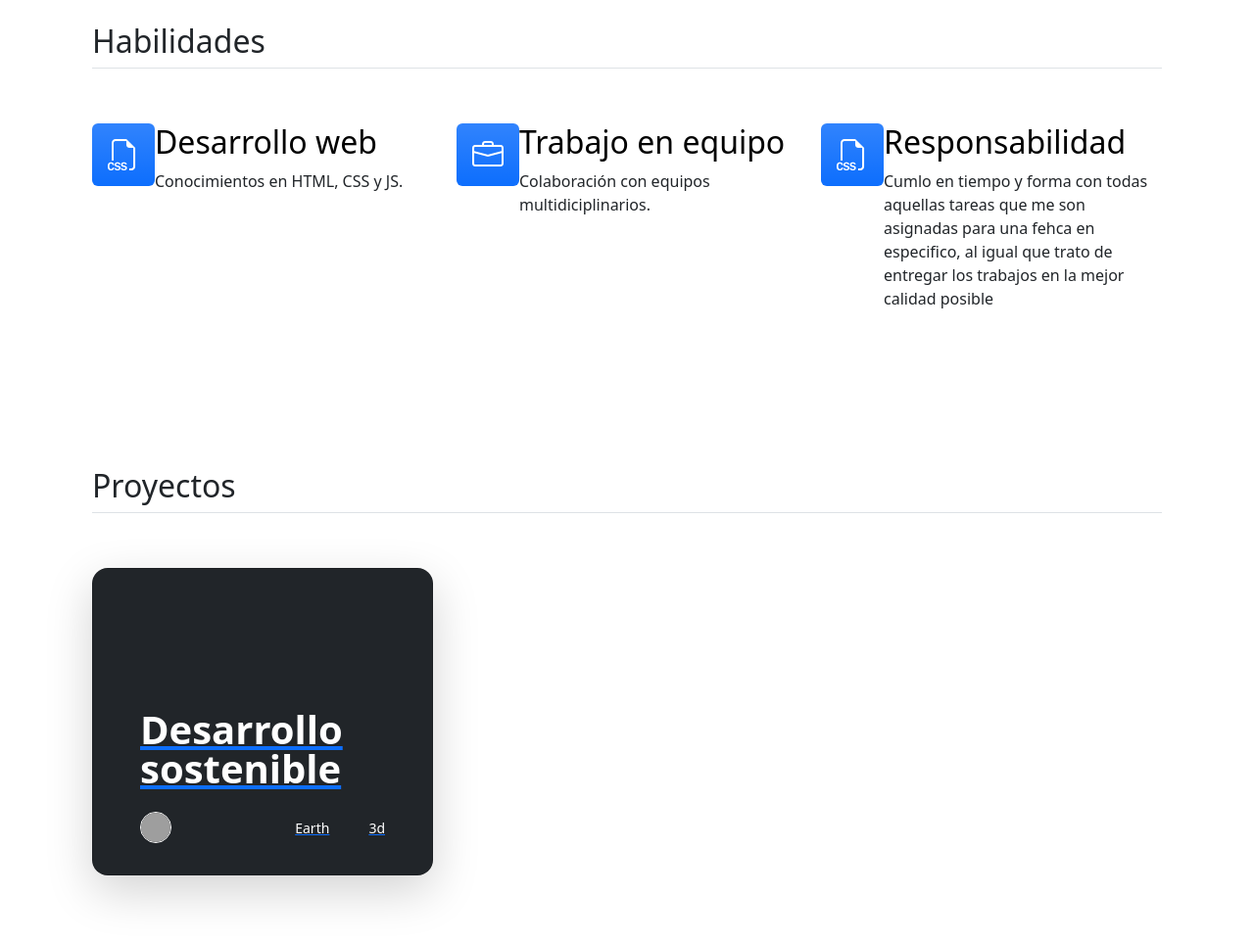
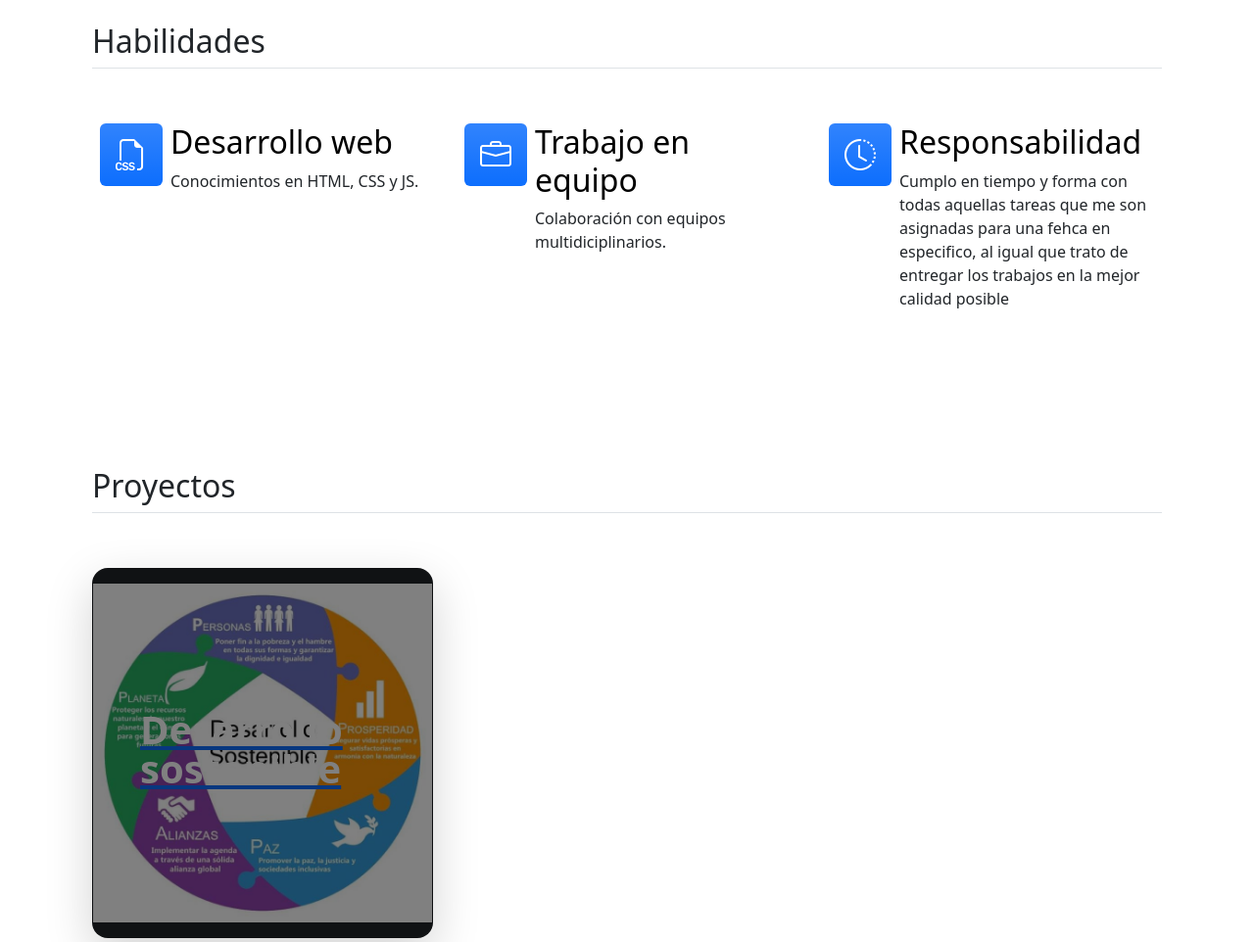
Before and after one commit to ibt21/Portafolio-b7-g1, a plain HTML site: page portafolio.html in a window 1280 px wide. Shown: the part 820-1782 px from the top of the page at 98% size. Drawn offline with nearby package versions, Linux system fonts and the light colour scheme; grey boxes are pictures that could not be loaded.

Commit message:
actualización

```diff
--- a/portafolio.html
+++ b/portafolio.html
@@ -50,7 +50,7 @@
             class="d-block mx-lg-auto img-fluid" alt="Bootstrap Themes" width="700" height="500" loading="lazy">
         </div>
         <div class="col-lg-6">
-          <h1 class="display-5 fw-bold text-body-emphasis lh-1 mb-3">Ivette Orihuela</h1>
+          <h1 id="app" class="display-5 fw-bold text-body-emphasis lh-1 mb-3">Ivette Orihuela</h1>
           <p class="lead">Principiante en el desarrollo front-end. Me gustan los gatos, los cubos rubick, las Twice y
             Nsqk</p>
           <div class="d-grid gap-2 d-md-flex justify-content-md-start">
@@ -63,10 +63,10 @@
 
     <section id="habilidades" class="container px-4 py-5" id="hanging-icons">
       <h2 class="pb-2 border-bottom">Habilidades</h2>
-      <div class="row g-4 py-5 row-cols-1 row-cols-lg-3">
+      <div class="row g-4 py-5 row-cols-1 row-cols-lg-3 ">
         <div class="col d-flex align-items-start">
           <div
-            class="d-inline-flex align-items-center justify-content-center text-bg-primary bg-gradient fs-2 py-2 px-3 rounded">
+            class="d-inline-flex align-items-center justify-content-center text-bg-primary bg-gradient fs-2 py-2 px-3 mt-0 m-2 rounded">
             <i class="bi-filetype-css"></i>
           </div>
           <div>
@@ -76,7 +76,7 @@
         </div>
         <div class="col d-flex align-items-start">
           <div
-            class="d-inline-flex align-items-center justify-content-center text-bg-primary bg-gradient fs-2 py-2 px-3 rounded">
+            class="d-inline-flex align-items-center justify-content-center text-bg-primary bg-gradient fs-2 py-2 px-3 mt-0 m-2 rounded">
             <i class="bi-briefcase"></i>
           </div>
           <div>
@@ -86,12 +86,12 @@
         </div>
         <div class="col d-flex align-items-start">
           <div
-            class="d-inline-flex align-items-center justify-content-center text-bg-primary bg-gradient fs-2 py-2 px-3 rounded">
-            <i class="bi-filetype-css"></i>
+            class="d-inline-flex align-items-center justify-content-center text-bg-primary bg-gradient fs-2 py-2 px-3 mt-0 m-2 rounded">
+            <i class="bi bi-clock-history"></i>
           </div>
           <div>
             <h3 class="fs-2 text-body-emphasis">Responsabilidad</h3>
-            <p>Cumlo en tiempo y forma con todas aquellas tareas que me son asignadas para una fehca en especifico, al
+            <p>Cumplo en tiempo y forma con todas aquellas tareas que me son asignadas para una fehca en especifico, al
               igual que trato de entregar los trabajos en la mejor calidad posible</p>
           </div>
         </div>
@@ -103,30 +103,19 @@
 
       <div class="row row-cols-1 row-cols-lg-3 align-items-stretch g-4 py-5">
         <div class="col">
-          <a href="">
+          <a href="https://desarrollo-sostenible.vercel.app/datos-basicos.html">
+            <!--https://clon-google-b7-g1-gamma.vercel.app/ (proyecto google bb)-->
             <div id="proyecto1"
-              class="pryani proyecto card card-cover h-100 overflow-hidden text-bg-dark rounded-4 shadow-lg">
-              <div class="d-flex flex-column h-100 p-5 pb-3 text-white text-shadow-1">
+              class=" pryani proyecto card card-cover h-100 overflow-hidden text-bg-dark rounded-4 shadow-lg">
+              <div class="front d-flex flex-column h-100 p-5 pb-3 text-white text-shadow-1">
                 <h3 class="pt-5 mt-5 mb-4 display-6 lh-1 fw-bold">Desarrollo sostenible</h3>
-                <ul class="d-flex list-unstyled mt-auto">
-                  <li class="me-auto">
-                    <img src="https://github.com/twbs.png" alt="Bootstrap" width="32" height="32"
-                      class="rounded-circle border border-white">
-                  </li>
-                  <li class="d-flex align-items-center me-3">
-                    <svg class="bi me-2" width="1em" height="1em">
-                      <use xlink:href="#geo-fill"></use>
-                    </svg>
-                    <small>Earth</small>
-                  </li>
-                  <li class="d-flex align-items-center">
-                    <svg class="bi me-2" width="1em" height="1em">
-                      <use xlink:href="#calendar3"></use>
-                    </svg>
-                    <small>3d</small>
-                  </li>
-                </ul>
               </div>
+              <div class="back">
+                <p>Este proyecto fue realizado como final de la materia "HTML 5 y CSS 3" con el proposito de lograr
+                  entender ciertas propiedades de HTML y CSS.</p>
+              </div>
+
+            </div>
           </a>
         </div>
       </div>
@@ -183,17 +172,26 @@
 
   <footer id="contacto" class="bg-black py-3" data-bs-theme="dark">
     <ul class="nav justify-content-center border-bottom pb-3 ny-4">
-      <li class="nav-item nitf"><a href="https://github.com/ibt21" target="_blank" class="nav-link px-2 text-body-secondary"><i class="bi bi-github"></i></a></i></li>
-      <li class="nav-item nitf"><a href="https://www.instagram.com/gatodurazon/" target="_blank" class="nav-link px-2 text-body-secondary"><i class="bi bi-instagram"></i></a></li>
-      <li class="nav-item nitf"><a href="https://www.tiktok.com/@gatodurazon" target="_blank" class="nav-link px-2 text-body-secondary"><i class="bi bi-tiktok"></i></a></li>
+      <li class="nav-item nitf"><a href="https://github.com/ibt21" target="_blank"
+          class="nav-link px-2 text-body-secondary"><i class="bi bi-github"></i></a></i></li>
+      <li class="nav-item nitf"><a href="https://www.instagram.com/gatodurazon/" target="_blank"
+          class="nav-link px-2 text-body-secondary"><i class="bi bi-instagram"></i></a></li>
+      <li class="nav-item nitf"><a href="https://www.tiktok.com/@gatodurazon" target="_blank"
+          class="nav-link px-2 text-body-secondary"><i class="bi bi-tiktok"></i></a></li>
     </ul>
     <p class="text-center text-body-secondary">© 2024 Ivette, TecnolochicasPRO</p>
   </footer>
+
+
 
   <script src="https://cdn.jsdelivr.net/npm/bootstrap@5.3.3/dist/js/bootstrap.bundle.min.js"
     integrity="sha384-YvpcrYf0tY3lHB60NNkmXc5s9fDVZLESaAA55NDzOxhy9GkcIdslK1eN7N6jIeHz"
     crossorigin="anonymous"></script>
 
+  <script src="https://unpkg.com/typewriter-effect@latest/dist/core.js"></script>
+
+  <script src="script.js"></script>
+
 </body>
 
 </html>
--- /dev/null
+++ b/script.js
@@ -0,0 +1,17 @@
+//alert("Hola mundo")
+
+let app = document.getElementById('app');
+
+let typewriter = new Typewriter(app, {
+  loop: true,
+  delay: 75,
+});
+
+typewriter
+  .pauseFor(2500)
+  .typeString('Ivette Orihuela')
+  .pauseFor(300)
+  .deleteAll()
+  .typeString('Desarrolladora Junior front - end')
+  .pauseFor(1000)
+  .start();
--- a/style.css
+++ b/style.css
@@ -3,22 +3,56 @@
     display: flex;
     justify-content: start;
     align-items: center;
+    background-image: url(assets/fondo.webp);
 }
-.proyecto{
+
+.proyecto {
     background-size: contain;
     background-repeat: no-repeat;
     background-position: center;
 }
-#proyecto1{
-    background-image: url(/twice/imagenes/chaeyong.jpg);
+
+#proyecto1 {
+    background-image: url(assets/Desarrollo_sostenible.jpg);
+    filter: blur(50%);
+    filter: brightness(50%);
 }
-.nitf a:hover{
+
+.front,
+.back {
+    width: 100%;
+    height: 100%;
+    backface-visibility: hidden;
+    transition: transform 0.5s;
+}
+
+.front {
+    transform: rotateY(0deg);
+}
+
+.back {
+    justify-content: center;
+    transform: rotateY(180deg);
+
+}
+
+.pryani:hover .front {
+    transform: rotateY(-180deg);
+}
+
+.pryani:hover .back {
+    transform: rotateY(0deg);
+
+}
+
+.nitf a:hover {
     font-size: 20px;
 }
 
-.navbar{
+.navbar {
     height: 75px;
 }
-.nav-item a:hover{
+
+.nav-item a:hover {
     font-size: 20px;
 }
```
Also changed, not shown: assets/Desarrollo_sostenible.jpg (added), assets/desarrollosostenible.png (added), assets/dss.jpeg (added), assets/fondo.webp (added).
